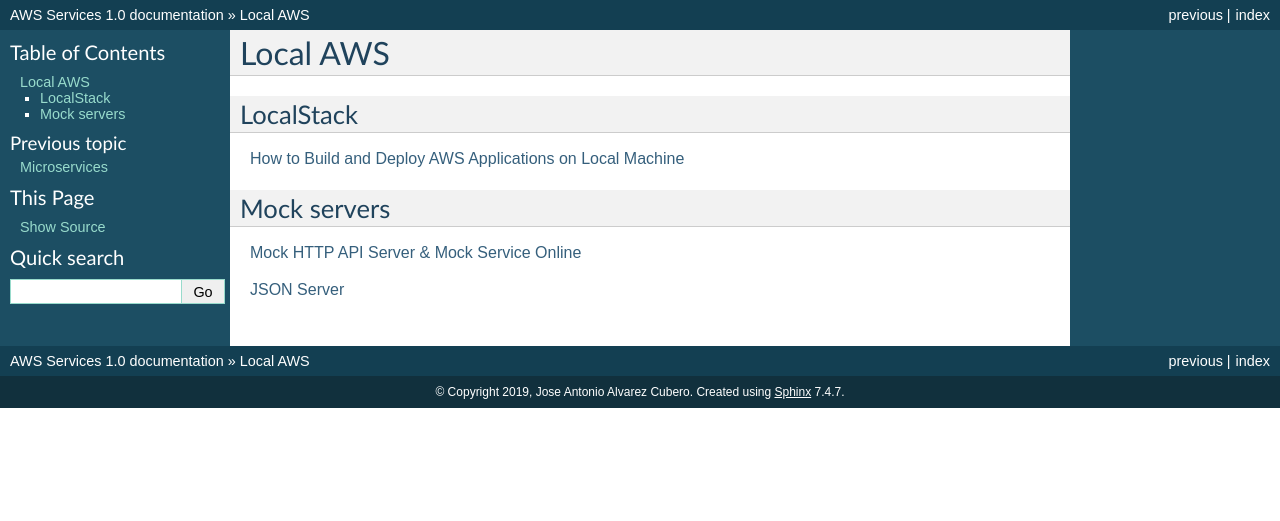
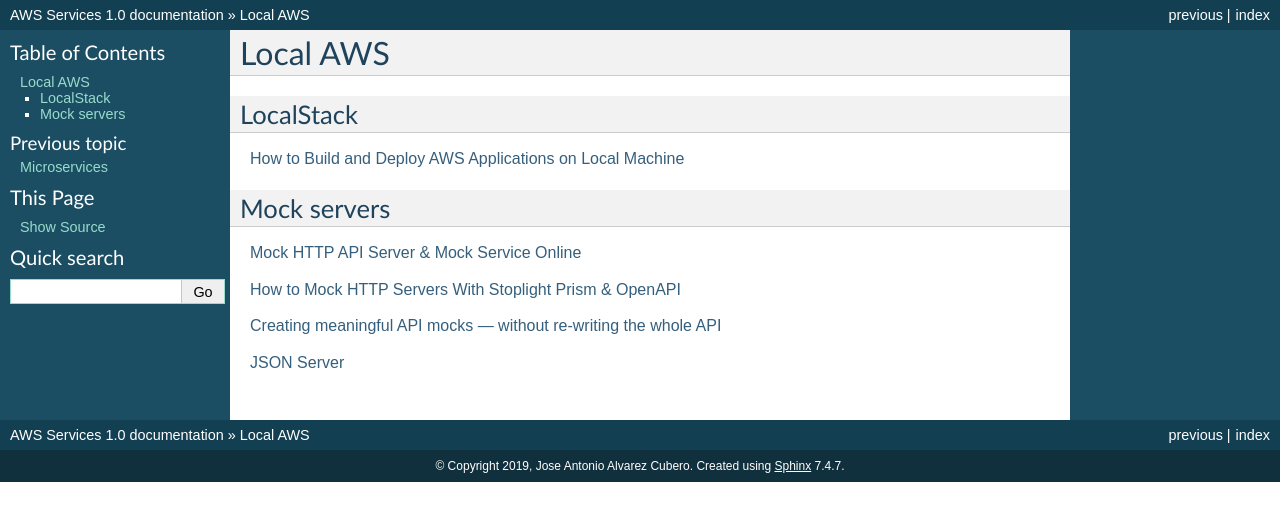
Before and after one commit to jacubero/aws-sysops, a Sphinx documentation site: the page built from docs/local.rst, in a window 1280 px wide. Shown: the top 521 px of the page. Built offline with Sphinx 7.4.7, drawn with Linux system fonts in a browser that asks for light colours; pages that are not in the unit, such as notebooks, are missing from menus.

Commit message:
New version

```diff
--- a/docs/local.rst
+++ b/docs/local.rst
@@ -11,4 +11,8 @@
 
 `Mock HTTP API Server & Mock Service Online <https://stoplight.io/mocking/>`_
 
+`How to Mock HTTP Servers With Stoplight Prism & OpenAPI <https://11sigma.com/blog/2019-10-11--prism-tutorial>`_
+
+`Creating meaningful API mocks — without re-writing the whole API <https://medium.com/@marc.calder/creating-meaningful-api-mocks-without-re-writing-the-whole-api-bb4054525214>`_
+
 `JSON Server <https://github.com/typicode/json-server>`_
```
